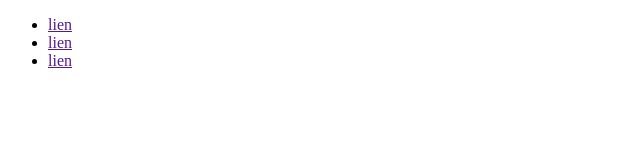
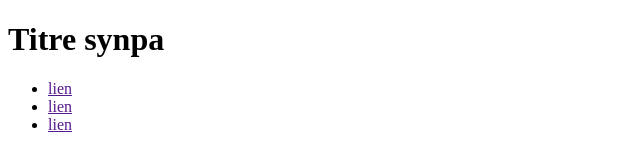
Before and after one commit to jmatondo/apprendre-github, a plain HTML site: page index.html in a window 1280 px wide. Shown: the whole page, without its empty margins (0-640 px from the left). Drawn offline with Linux system fonts and the light colour scheme.

Commit message:
Ajout titre closes #2

```diff
--- a/index.html
+++ b/index.html
@@ -6,6 +6,7 @@
     <title>Document Rivo</title>
 </head>
 <body>
+    <h1>Titre synpa</h1>
     <nav>
         <ul>
             <li><a href="">lien</a></li>
```
